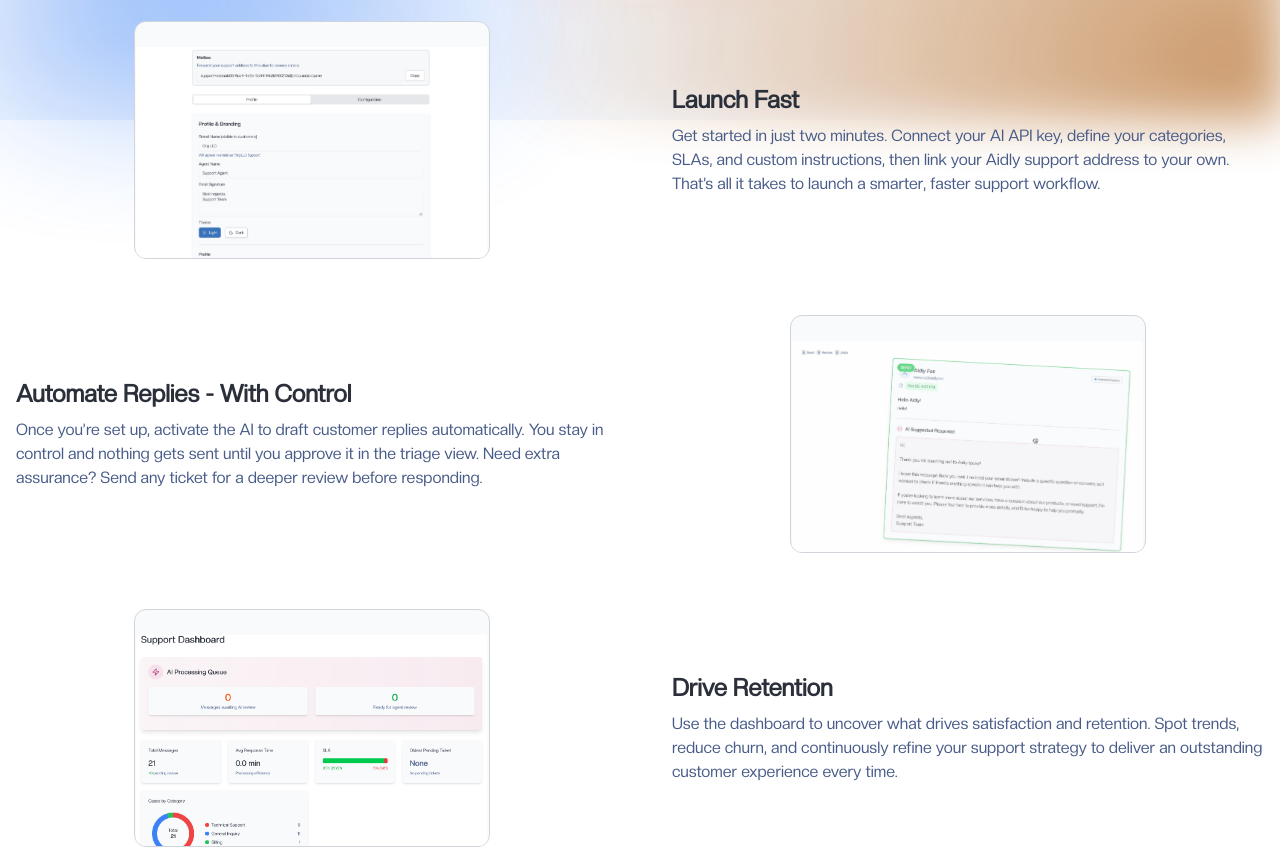
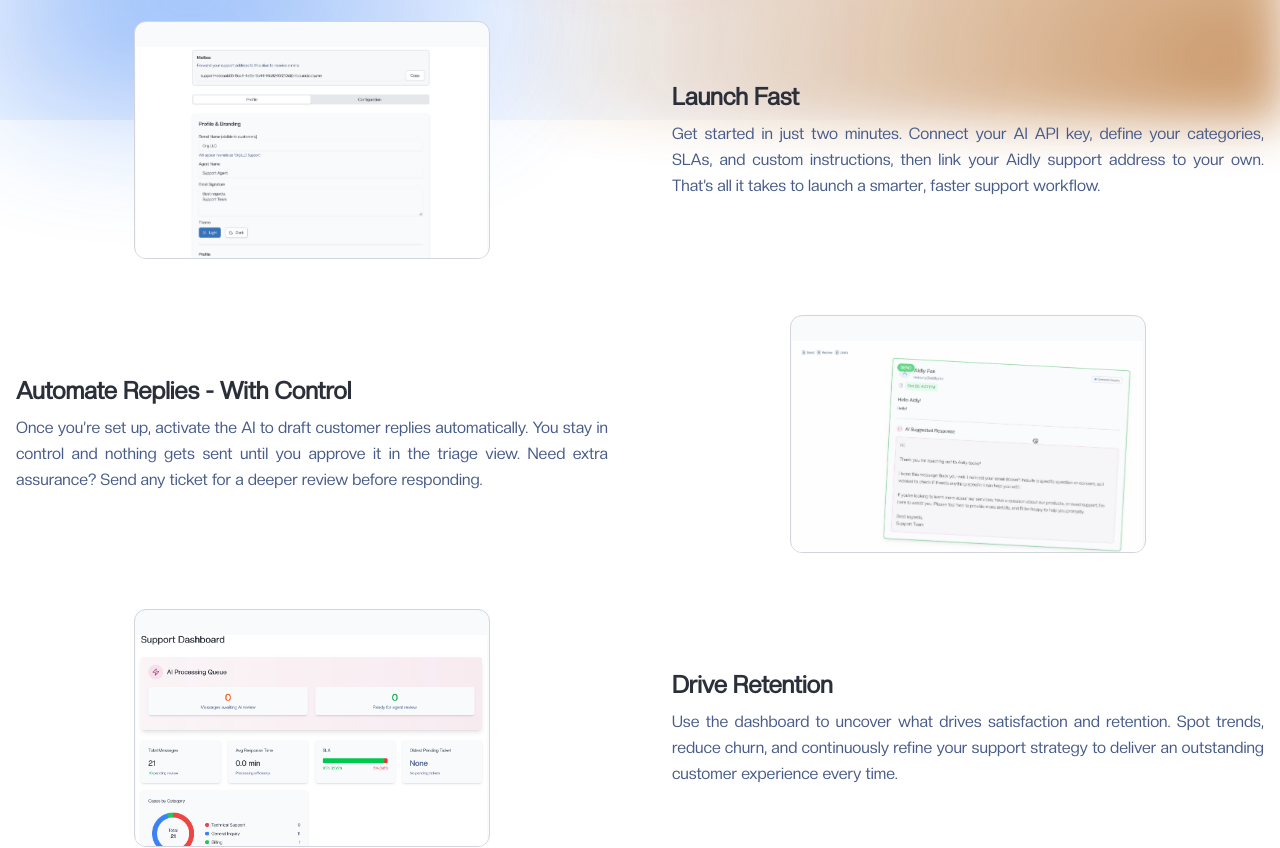
Before and after one commit to matiiimat/cs-appv1, a Next.js app: page / in a window 1280 px wide. Shown: the part 680-1528 px from the top of the page. Built offline with nearby package versions, Linux system fonts and the light colour scheme.

Commit message:
Improved Landing Page

```diff
--- a/app/page.tsx
+++ b/app/page.tsx
@@ -212,7 +212,7 @@ export default function Home() {
           </div>
           <div className="text-left md:text-left">
             <h3 className="text-xl md:text-2xl font-semibold">Launch Fast</h3>
-            <p className="mt-2 text-sm md:text-base text-muted-foreground">Get started in just two minutes. Connect your AI API key, define your categories, SLAs, and custom instructions, then link your Aidly support address to your own. That’s all it takes to launch a smarter, faster support workflow.</p>
+            <p className="mt-2 text-sm md:text-base text-muted-foreground leading-relaxed" style={{ textAlign: 'justify' }}>Get started in just two minutes. Connect your AI API key, define your categories, SLAs, and custom instructions, then link your Aidly support address to your own. That’s all it takes to launch a smarter, faster support workflow.</p>
           </div>
         </div>
 
@@ -220,7 +220,7 @@ export default function Home() {
         <div className="mt-14 grid grid-cols-1 md:grid-cols-2 gap-12 md:gap-16 items-center">
           <div className="order-2 md:order-1 text-left">
             <h3 className="text-xl md:text-2xl font-semibold">Automate Replies - With Control</h3>
-            <p className="mt-2 text-sm md:text-base text-muted-foreground">Once you’re set up, activate the AI to draft customer replies automatically. You stay in control and nothing gets sent until you approve it in the triage view. Need extra assurance? Send any ticket for a deeper review before responding.</p>
+            <p className="mt-2 text-sm md:text-base text-muted-foreground leading-relaxed" style={{ textAlign: 'justify' }}>Once you’re set up, activate the AI to draft customer replies automatically. You stay in control and nothing gets sent until you approve it in the triage view. Need extra assurance? Send any ticket for a deeper review before responding.</p>
           </div>
           <div className="order-1 md:order-2 rounded-xl border bg-card p-[1px] overflow-hidden w-full max-w-[60%] mx-auto">
             <ParallaxImage>
@@ -252,7 +252,7 @@ export default function Home() {
           </div>
           <div className="text-left">
             <h3 className="text-xl md:text-2xl font-semibold">Drive Retention</h3>
-            <p className="mt-2 text-sm md:text-base text-muted-foreground">Use the dashboard to uncover what drives satisfaction and retention. Spot trends, reduce churn, and continuously refine your support strategy to deliver an outstanding customer experience every time.</p>
+            <p className="mt-2 text-sm md:text-base text-muted-foreground leading-relaxed" style={{ textAlign: 'justify' }}>Use the dashboard to uncover what drives satisfaction and retention. Spot trends, reduce churn, and continuously refine your support strategy to deliver an outstanding customer experience every time.</p>
           </div>
         </div>
       </section>
@@ -300,7 +300,7 @@ export default function Home() {
         </div>
   </section> */}
 
-  {/* Users Opinion */}
+  {/* Users Opinion
   <section id="testimonials" className="container mx-auto px-4 py-16 md:py-20">
     <div className="mx-auto max-w-2xl text-center">
       <h2 className="text-2xl md:text-3xl font-semibold">Trusted by Support Teams Everywhere</h2>
@@ -345,7 +345,7 @@ export default function Home() {
       `}</style>
     </div>
   </section>
-
+*/}
 
       {/* Pricing */}
       <section id="pricing" className="container mx-auto px-4 py-16 md:py-20">
@@ -413,7 +413,7 @@ export default function Home() {
       </section>
 
       {/* Subscribe */}
-      <section id="subscribe" className="container mx-auto px-4 py-16 md:py-20">
+      <section id="subscribe" className="container mx-auto px-4 pt-16 md:pt-20 pb-8 md:pb-10">
         <div className="mx-auto max-w-2xl text-center">
           <h2 className="text-2xl md:text-3xl font-semibold">Stay in Touch</h2>
           <p className="mt-2 text-muted-foreground">Subscribe to product updates and announcements.</p>
@@ -434,7 +434,7 @@ export default function Home() {
       </section>
 
       {/* FAQ */}
-      <section id="faq" className="container mx-auto px-4 py-16 md:py-20">
+      <section id="faq" className="container mx-auto px-4 pt-8 md:pt-10 pb-16 md:pb-20">
         <div className="mx-auto max-w-2xl text-center">
           <h2 className="text-2xl md:text-3xl font-semibold">FAQ</h2>
         </div>
```
